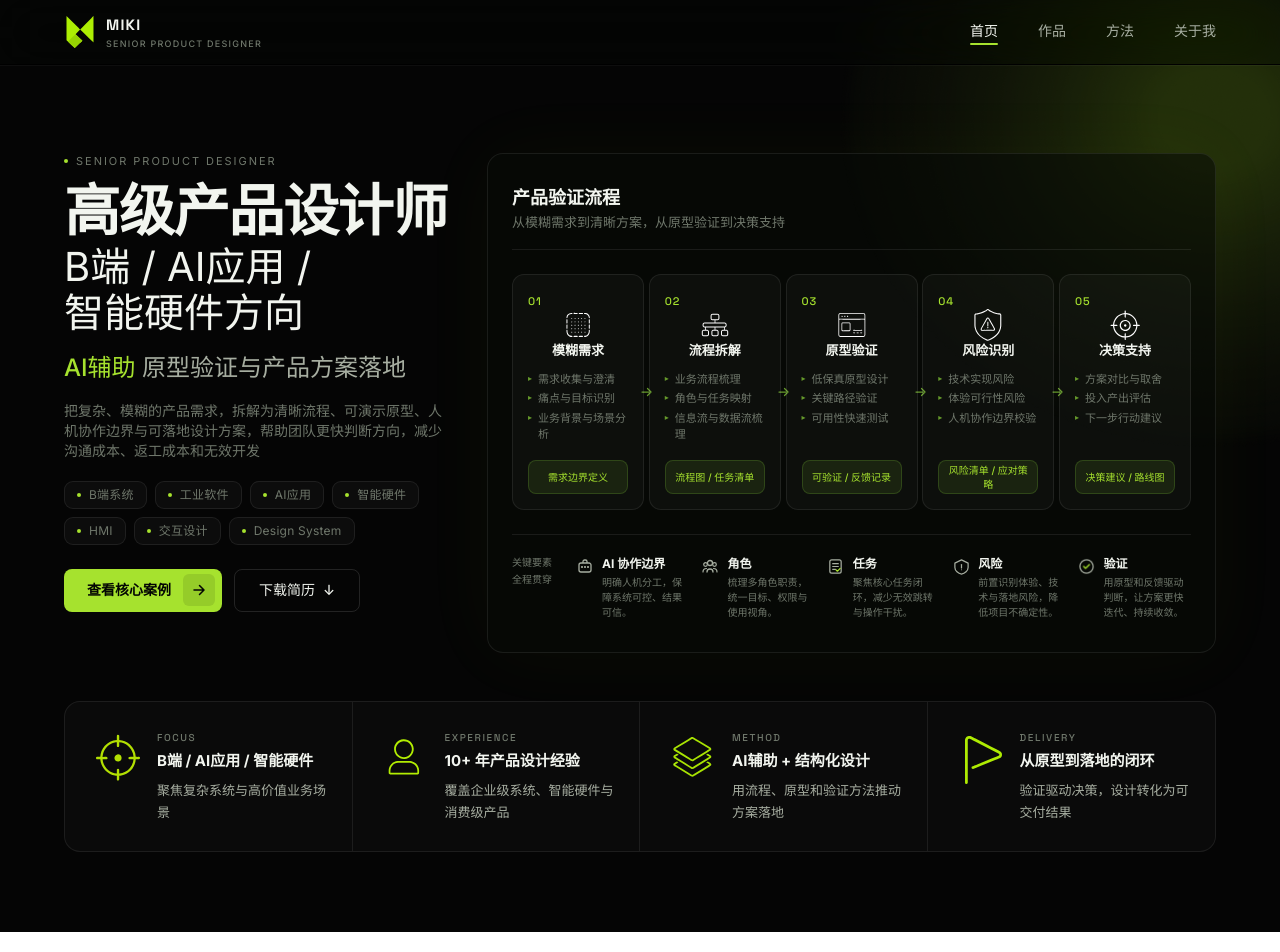
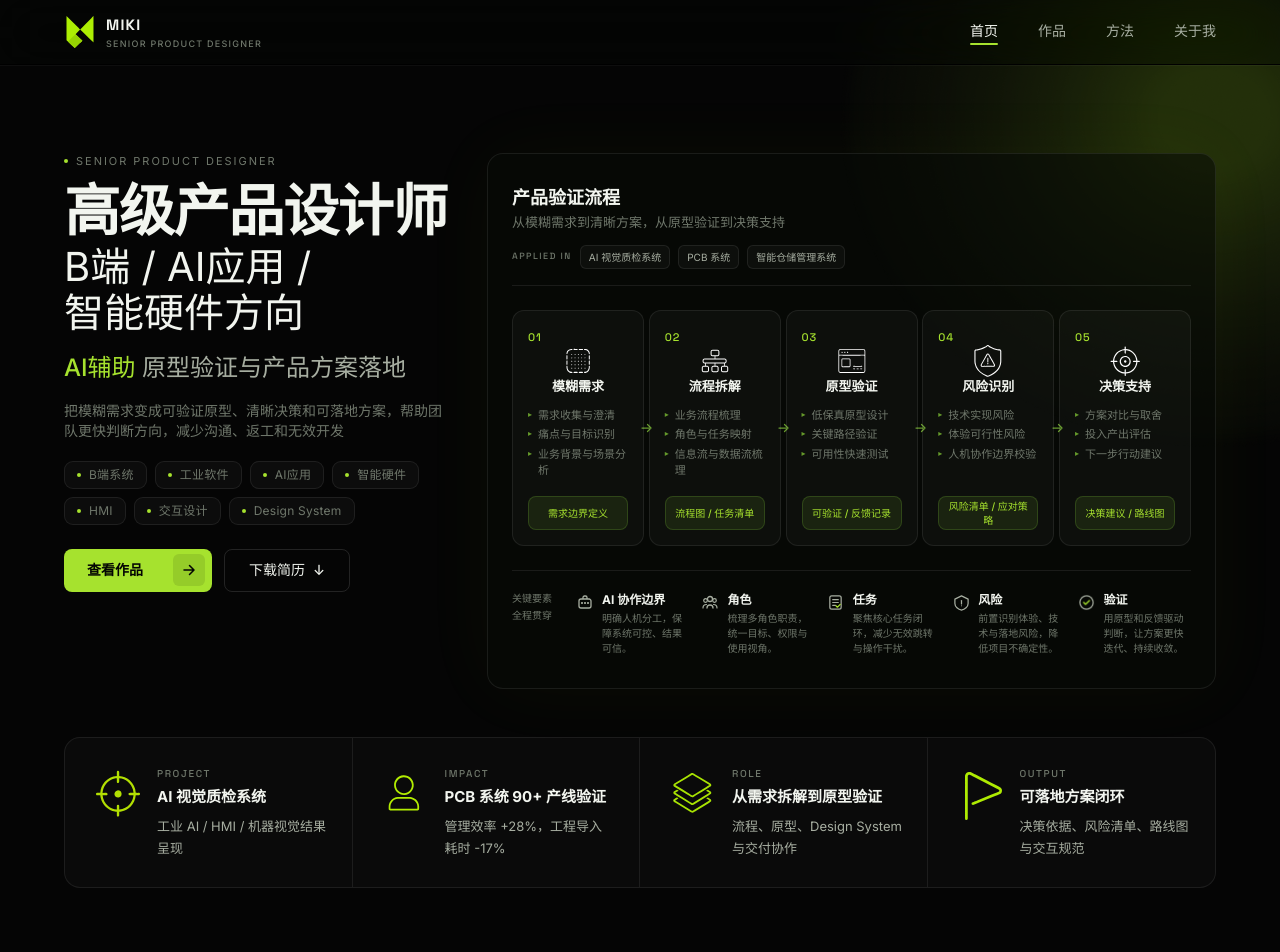
Before and after one commit to miqi65/my-portfolio, a Next.js app: page / in a window 1280 px wide. Shown: the top 952 px of the page. Built offline with nearby package versions, Linux system fonts and the light colour scheme.

Commit message:
6.5update

```diff
--- a/app/page.tsx
+++ b/app/page.tsx
@@ -24,7 +24,7 @@ export default function Home() {
           display: none !important;
         }
       `}</style>
-      <HeroV2 navItems={homeHeroNavItems} primaryCtaHref="#works" />
+      <HeroV2 navItems={homeHeroNavItems} primaryCtaHref="#works" primaryCtaLabel="查看作品" />
       <ProfileIntroSection />
       <ProjectGrid />
       <ScrollRevealText />
--- a/components/home-v2/HeroV2.tsx
+++ b/components/home-v2/HeroV2.tsx
@@ -137,30 +137,32 @@ const keyElements = [
 
 const capabilityCards = [
   {
-    label: 'FOCUS',
-    title: 'B端 / AI应用 / 智能硬件',
-    body: '聚焦复杂系统与高价值业务场景',
+    label: 'PROJECT',
+    title: 'AI 视觉质检系统',
+    body: '工业 AI / HMI / 机器视觉结果呈现',
     icon: heroIcons.capability.focus,
   },
   {
-    label: 'EXPERIENCE',
-    title: '10+ 年产品设计经验',
-    body: '覆盖企业级系统、智能硬件与消费级产品',
+    label: 'IMPACT',
+    title: 'PCB 系统 90+ 产线验证',
+    body: '管理效率 +28%，工程导入耗时 -17%',
     icon: heroIcons.capability.experience,
   },
   {
-    label: 'METHOD',
-    title: 'AI辅助 + 结构化设计',
-    body: '用流程、原型和验证方法推动方案落地',
+    label: 'ROLE',
+    title: '从需求拆解到原型验证',
+    body: '流程、原型、Design System 与交付协作',
     icon: heroIcons.capability.method,
   },
   {
-    label: 'DELIVERY',
-    title: '从原型到落地的闭环',
-    body: '验证驱动决策，设计转化为可交付结果',
+    label: 'OUTPUT',
+    title: '可落地方案闭环',
+    body: '决策依据、风险清单、路线图与交互规范',
     icon: heroIcons.capability.delivery,
   },
 ] as const
+
+const appliedProjectTags = ['AI 视觉质检系统', 'PCB 系统', '智能仓储管理系统'] as const
 
 function HeroIcon({
   src,
@@ -286,6 +288,19 @@ function FlowDiagram() {
           <p className="mt-1 text-[13px] leading-[19.5px] text-[#6f776b]">
             从模糊需求到清晰方案，从原型验证到决策支持
           </p>
+          <div className="mt-3 flex flex-wrap items-center gap-2">
+            <span className="font-['Space_Grotesk'] text-[9px] font-medium uppercase tracking-[1.44px] text-[#6f776b]">
+              Applied in
+            </span>
+            {appliedProjectTags.map((tag) => (
+              <span
+                key={tag}
+                className="rounded-md border border-white/[0.08] bg-white/[0.03] px-2 py-1 text-[10px] leading-[14px] text-[#a7aea1]"
+              >
+                {tag}
+              </span>
+            ))}
+          </div>
         </div>
       </div>
 
@@ -293,7 +308,7 @@ function FlowDiagram() {
         <FlowStepsRow />
       </div>
 
-      <div className="mt-6 border-t border-white/[0.08] pt-5">
+      <div className="mt-6 hidden border-t border-white/[0.08] pt-5 sm:block">
         <div className="flex flex-col gap-5 lg:flex-row lg:items-start lg:gap-6">
           <div className="shrink-0 text-[10px] leading-[15px] text-[#6f776b]">
             <p>关键要素</p>
@@ -350,11 +365,13 @@ function CapabilityBar() {
 type HeroV2Props = {
   navItems?: HeroV2NavItem[]
   primaryCtaHref?: string
+  primaryCtaLabel?: string
 }
 
 export default function HeroV2({
   navItems = defaultNavItems,
   primaryCtaHref = '#cases',
+  primaryCtaLabel = '查看核心案例',
 }: HeroV2Props = {}) {
   const [navOpen, setNavOpen] = useState(false)
 
@@ -474,14 +491,14 @@ export default function HeroV2({
                 </p>
 
                 <p className="mt-4 max-w-[32rem] text-[14px] leading-5 text-[#6f776b] lg:max-w-none lg:text-pretty">
-                  把复杂、模糊的产品需求，拆解为清晰流程、可演示原型、人机协作边界与可落地设计方案，帮助团队更快判断方向，减少沟通成本、返工成本和无效开发
+                  把模糊需求变成可验证原型、清晰决策和可落地方案，帮助团队更快判断方向，减少沟通、返工和无效开发
                 </p>
 
                 <div className="mt-5 flex flex-wrap gap-2">
-                  {skillTags.map((tag) => (
+                  {skillTags.map((tag, index) => (
                     <span
                       key={tag}
-                      className="inline-flex h-7 items-center gap-2 rounded-[9px] border border-white/[0.08] bg-white/[0.03] px-3 text-[12px] tracking-[0.24px] text-[#6f776b]"
+                      className={`${index > 3 ? 'hidden sm:inline-flex' : 'inline-flex'} h-7 items-center gap-2 rounded-[9px] border border-white/[0.08] bg-white/[0.03] px-3 text-[12px] tracking-[0.24px] text-[#6f776b]`}
                     >
                       <span className="size-1 shrink-0 rounded-full bg-[#a6e22e]" aria-hidden="true" />
                       {tag}
@@ -494,7 +511,7 @@ export default function HeroV2({
                     href={primaryCtaHref}
                     className={`${HERO_CTA_SIZE} group justify-between gap-3 rounded-lg border border-transparent bg-[#a6e22e] pl-[22px] pr-1.5 font-bold text-[#030503] transition hover:bg-[#b8f24a] focus:outline-none focus-visible:ring-2 focus-visible:ring-[#a6e22e] focus-visible:ring-offset-2 focus-visible:ring-offset-[#050505] sm:min-w-[148px]`}
                   >
-                    查看核心案例
+                    {primaryCtaLabel}
                     <span className="flex size-8 shrink-0 items-center justify-center rounded-md bg-[#030503]/10">
                       <svg aria-hidden="true" viewBox="0 0 16 16" className="size-4" fill="none">
                         <path d="M3 8h9M8.5 3.5 13 8l-4.5 4.5" stroke="currentColor" strokeWidth="1.5" strokeLinecap="round" strokeLinejoin="round" />
```
